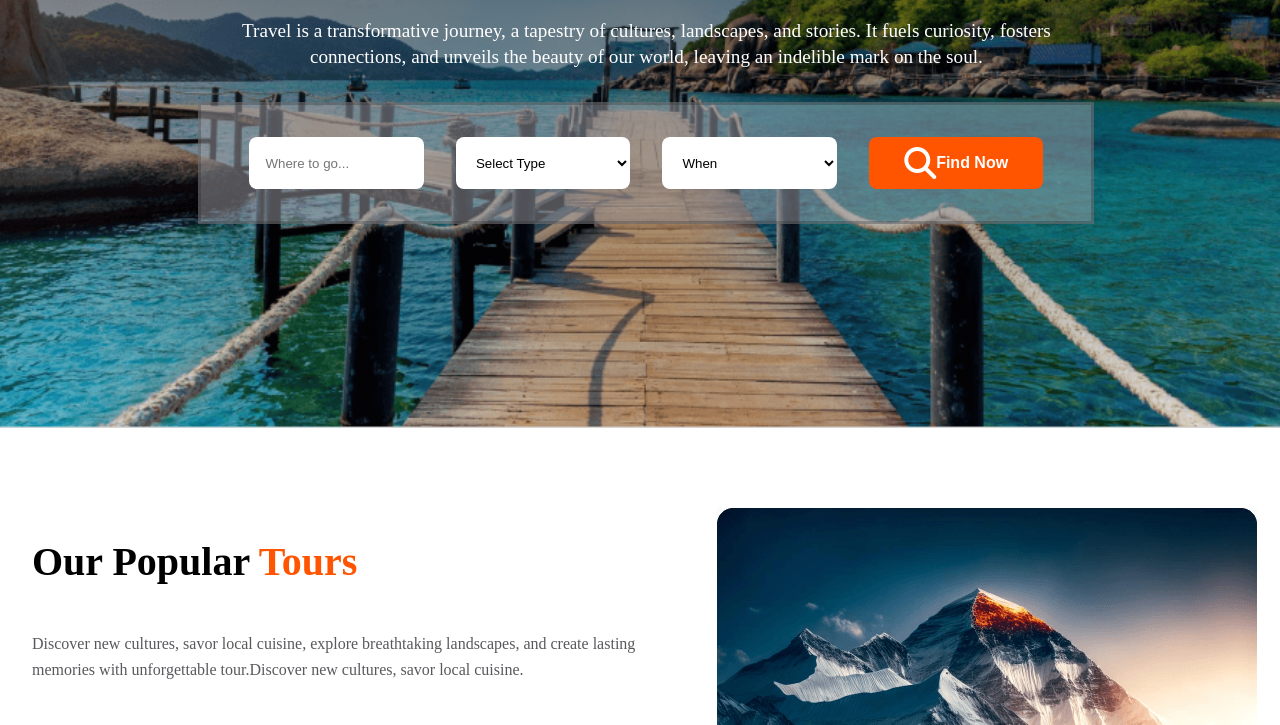
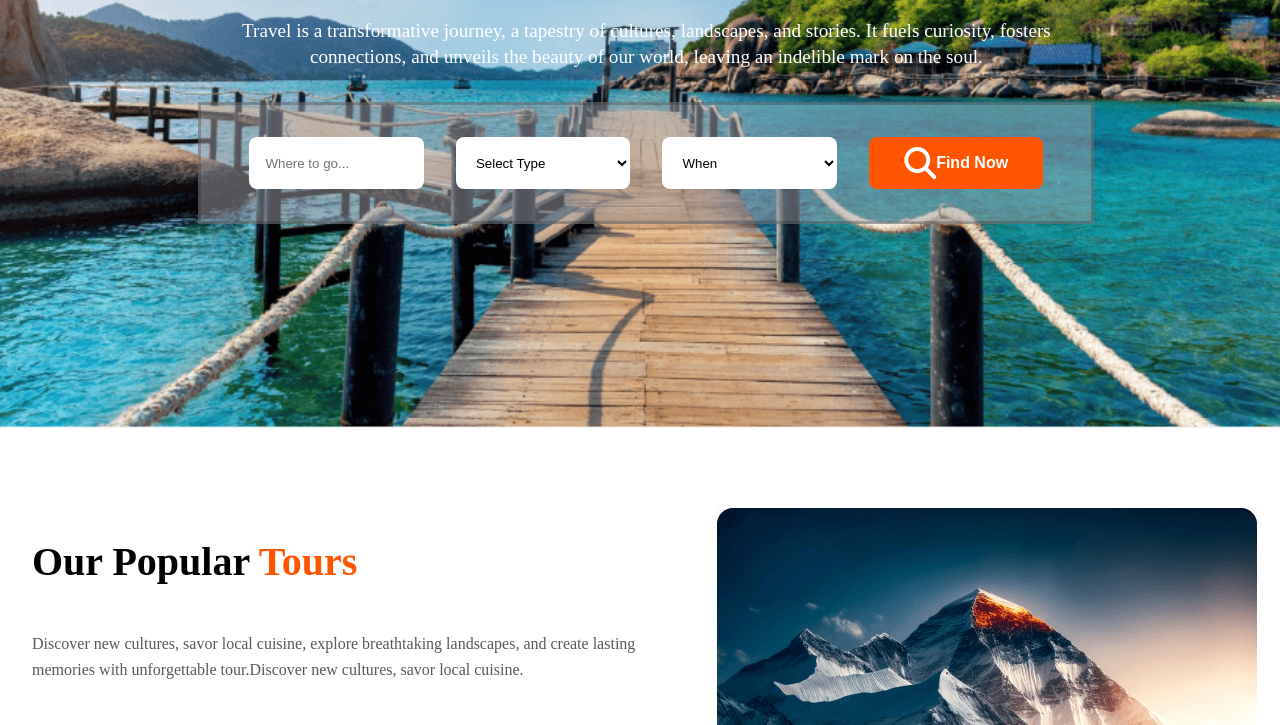
Before and after one commit to mdimamhosen/Assignment_2_9_, a plain HTML site: page index.html in a window 1280 px wide. Shown: the part 372-1097 px from the top of the page. Drawn offline with Linux system fonts and the light colour scheme.

Commit message:
first commit

```diff
--- a/style.css
+++ b/style.css
@@ -93,7 +93,7 @@
 }
 
 .banner {
-    background-image: linear-gradient(rgba(0, 0, 0, 0.636), rgba(0, 0, 0, 0.133)), url("./Images/Group 13 (1) (1).png");
+    background-image: url("./Images/Group 13 (1) (1).png");
     background-size: cover;
     background-position: center;
     background-repeat: no-repeat;
```
